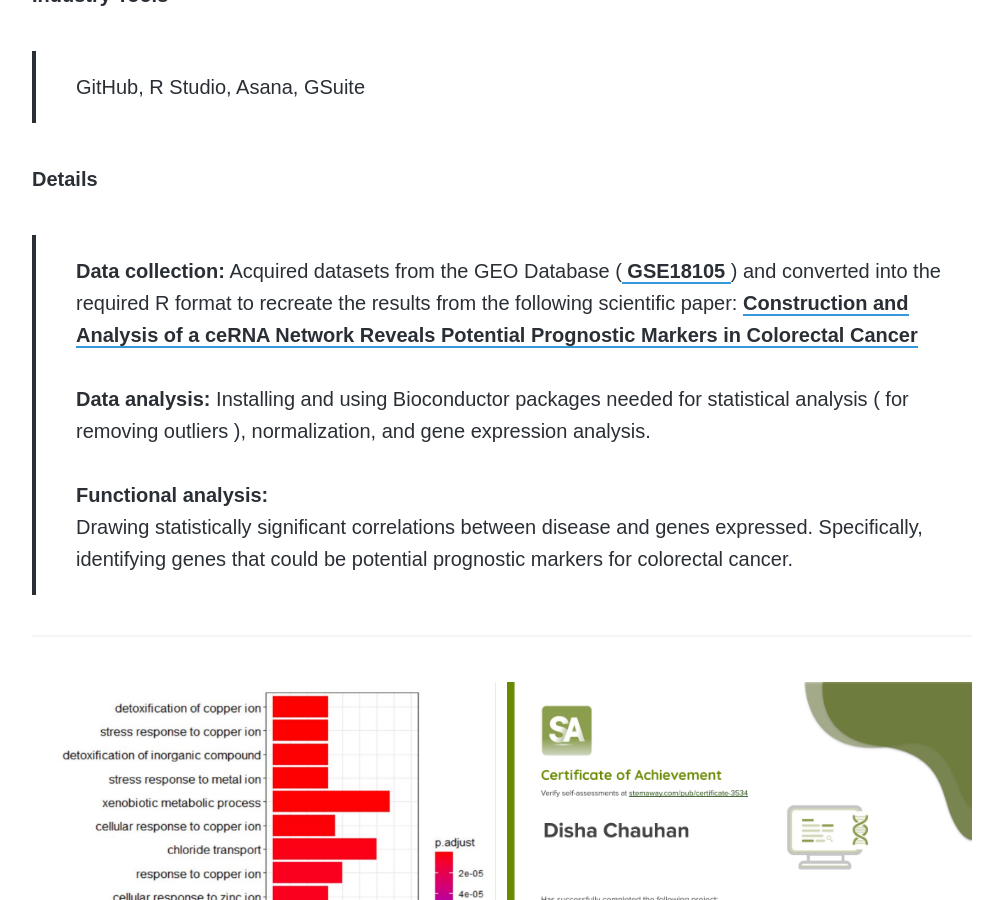
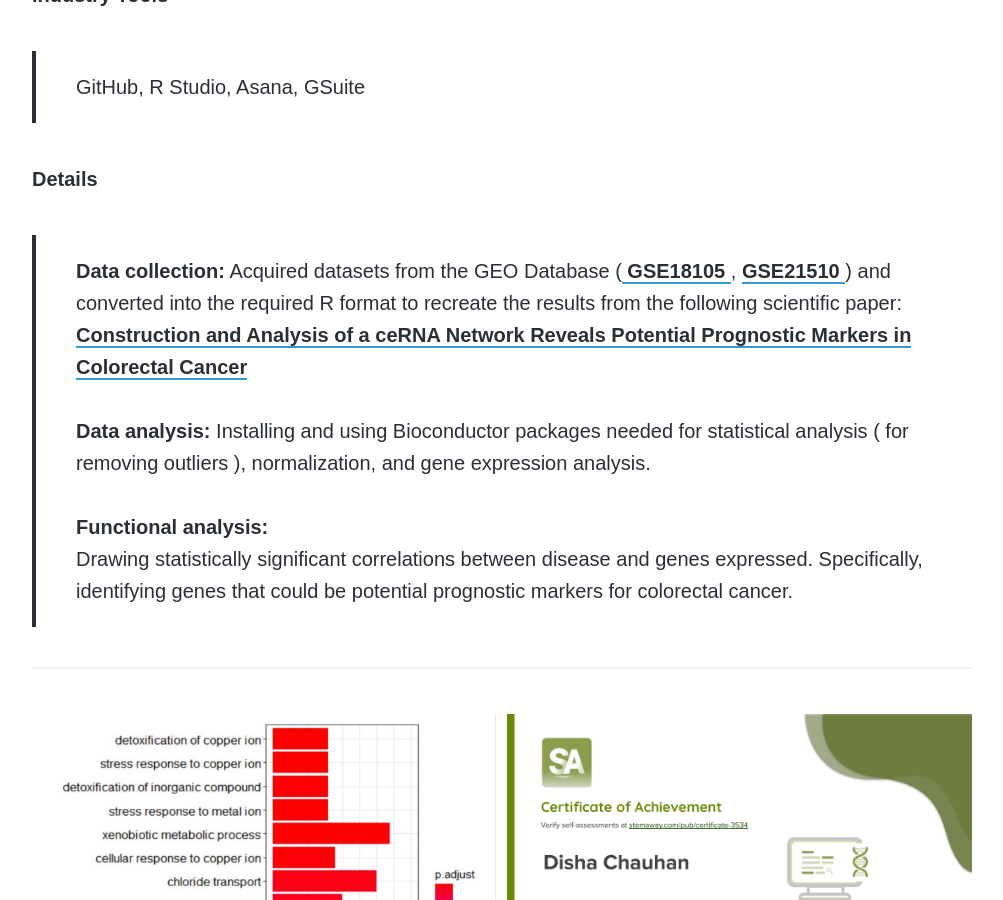
Before and after one commit to disha-22/disha-22.github.io, a Jekyll site: the page built from _projects/bio.md, in a window 1280 px wide and 900 px high, scrolled down 2285 px. Shown: the whole window, without its empty margins (138-1141 px from the left). Built offline with Jekyll 4.4.1, drawn with Linux system fonts in a browser that asks for light colours; nearby versions of some CDN libraries; some web fonts are replaced.

Commit message:
Update bio.md

```diff
--- a/_projects/bio.md
+++ b/_projects/bio.md
@@ -31,7 +31,7 @@
 > GitHub, R Studio, Asana, GSuite
 
 <h6> Details </h6>
-> <b>Data collection:</b> Acquired datasets from the GEO Database (<a href = "https://www.ncbi.nlm.nih.gov/geo/geo2r/?acc=GSE18105"> GSE18105 </a>) and converted into the required R format to recreate the results from the following scientific paper: <a href="https://www.ncbi.nlm.nih.gov/pmc/articles/PMC7228005/"> Construction and Analysis of a ceRNA Network Reveals Potential Prognostic Markers in Colorectal Cancer</a>
+> <b>Data collection:</b> Acquired datasets from the GEO Database (<a href = "https://www.ncbi.nlm.nih.gov/geo/geo2r/?acc=GSE18105"> GSE18105 </a>, <a href="https://www.ncbi.nlm.nih.gov/geo/query/acc.cgi?acc=GSE21510"> GSE21510 </a>) and converted into the required R format to recreate the results from the following scientific paper: <a href="https://www.ncbi.nlm.nih.gov/pmc/articles/PMC7228005/"> Construction and Analysis of a ceRNA Network Reveals Potential Prognostic Markers in Colorectal Cancer</a>
 <br><br> <b>Data analysis:</b> Installing and using Bioconductor packages needed for statistical analysis ( for removing outliers ), normalization, and gene expression analysis.
 <br><br> <b>Functional analysis:</b>
 <br> Drawing statistically significant correlations between disease and genes expressed. Specifically, identifying genes that could be potential prognostic markers for colorectal cancer.
```
